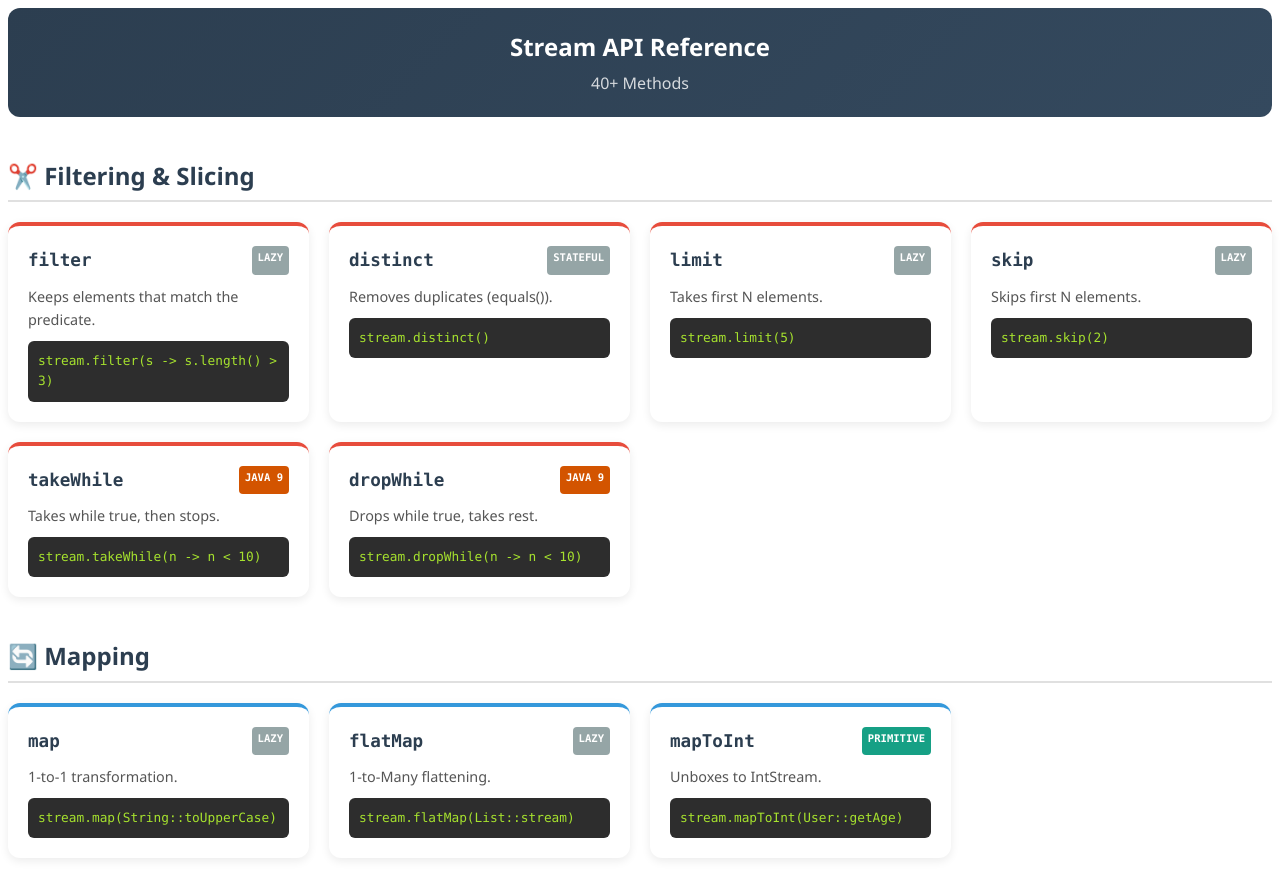
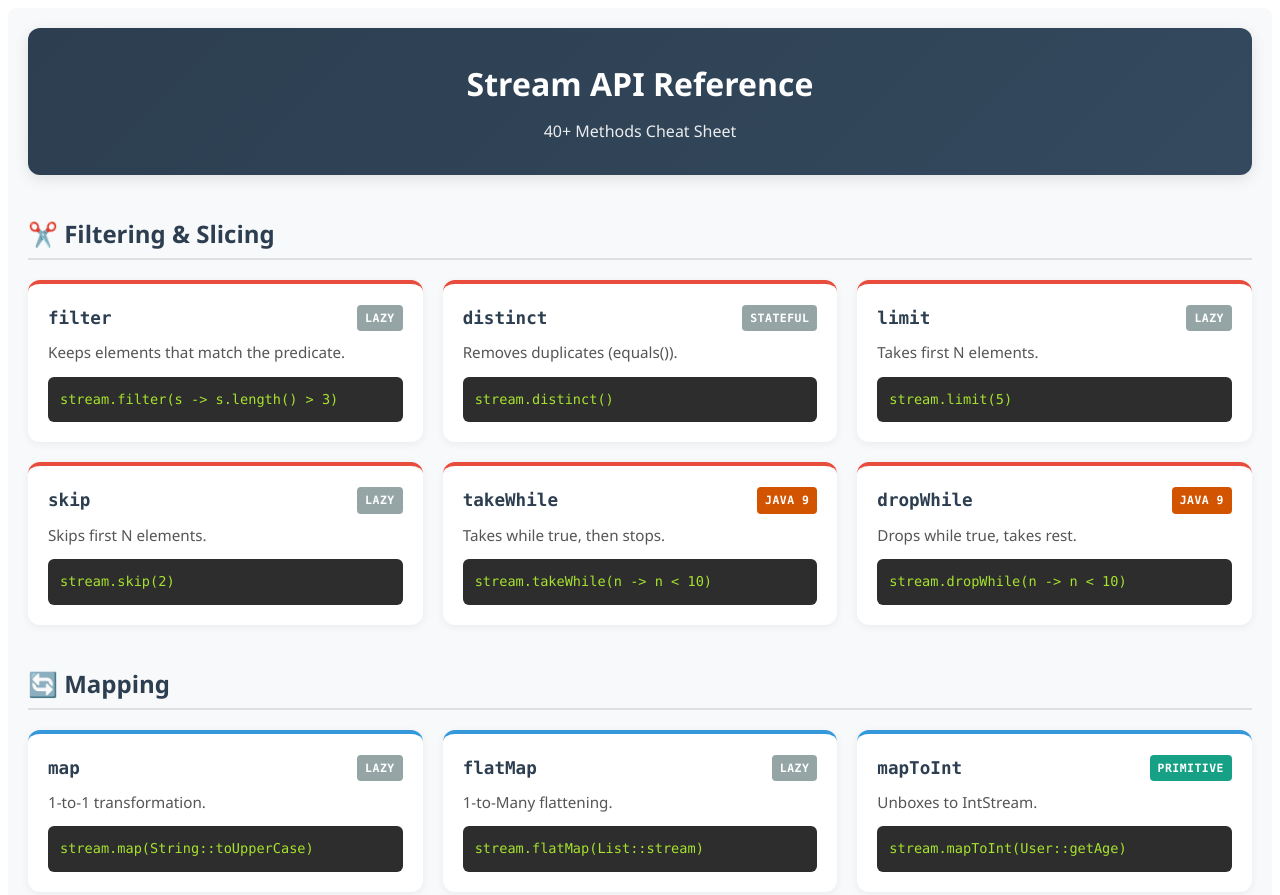
Before and after one commit to cjvprasad/java-topics, a plain HTML site: page streams.html in a window 1280 px wide. Shown: the top 895 px of the page. Drawn offline with Linux system fonts and the light colour scheme.

Commit message:
Refactor styles in streams.html for better UI
Updated styles for improved aesthetics and readability.

```diff
--- a/streams.html
+++ b/streams.html
@@ -3,13 +3,20 @@
 <head>
     <meta charset="UTF-8">
     <title>Complete Java Stream API Guide</title>
+</head>
+<body>
+
+<div class="stream-container">
     <style>
-        /* --- SCOPED STYLES (Use specific names to avoid breaking index.html) --- */
+        /* --- SCOPED STYLES ---
+           Placed inside container to ensure they load correctly
+           when injected via innerHTML
+        */
 
         :root {
             --s-primary: #2c3e50;
             --s-accent: #3498db;
-            --s-bg: #fff;
+            --s-bg: #f8f9fa; /* Light grey background for contrast */
             --s-card-bg: #fff;
             --s-code-bg: #2d2d2d;
             --s-radius: 12px;
@@ -21,17 +28,21 @@
             margin: 0 auto;
             color: #333;
             line-height: 1.6;
-            font-family: 'Segoe UI', sans-serif;
+            font-family: 'Segoe UI', Tahoma, Geneva, Verdana, sans-serif;
+            background-color: var(--s-bg); /* Ensure contrast against white parent */
+            padding: 20px; /* Add internal spacing */
+            border-radius: 8px;
         }
 
-        /* 2. Scoped Header (Does not affect main app header) */
+        /* 2. Scoped Header */
         .stream-header {
             text-align: center;
             margin-bottom: 30px;
-            padding: 20px;
+            padding: 30px;
             background: linear-gradient(135deg, var(--s-primary), #34495e);
             color: white;
             border-radius: var(--s-radius);
+            box-shadow: 0 4px 15px rgba(0,0,0,0.1);
         }
 
         /* 3. Section Titles */
@@ -44,7 +55,7 @@
             font-size: 1.5em;
             border-bottom: 2px solid #e0e0e0;
             padding-bottom: 5px;
-            font-weight: bold;
+            font-weight: 700;
         }
 
         /* 4. Grid System */
@@ -59,11 +70,14 @@
             background: var(--s-card-bg);
             border-radius: var(--s-radius);
             padding: 20px;
-            box-shadow: 0 3px 10px rgba(0,0,0,0.08);
+            box-shadow: 0 2px 8px rgba(0,0,0,0.06);
             border-top: 4px solid #ccc;
-            transition: transform 0.2s;
+            transition: transform 0.2s, box-shadow 0.2s;
         }
-        .stream-card:hover { transform: translateY(-3px); }
+        .stream-card:hover {
+            transform: translateY(-3px);
+            box-shadow: 0 8px 16px rgba(0,0,0,0.1);
+        }
 
         /* Card Colors */
         .stream-card.filtering { border-top-color: #e74c3c; }
@@ -82,14 +96,18 @@
             font-family: 'Consolas', monospace;
             display: flex;
             justify-content: space-between;
+            align-items: center;
+            margin-bottom: 8px;
         }
 
         .stream-badge {
-            font-size: 0.6em;
-            padding: 3px 6px;
+            font-size: 0.65em;
+            padding: 4px 8px;
             border-radius: 4px;
             color: white;
             text-transform: uppercase;
+            font-weight: 600;
+            letter-spacing: 0.5px;
         }
         .bg-lazy { background-color: #95a5a6; }
         .bg-eager { background-color: #2c3e50; }
@@ -97,25 +115,23 @@
         .bg-primitive { background-color: #16a085; }
         .bg-debug { background-color: #f1c40f; color: black; }
 
-        .stream-desc { font-size: 0.9em; margin: 10px 0; color: #555; }
+        .stream-desc { font-size: 0.95em; margin: 0 0 12px 0; color: #555; }
 
         .stream-code {
             font-family: 'Consolas', monospace;
             background-color: var(--s-code-bg);
             color: #a6e22e;
-            padding: 10px;
+            padding: 12px;
             border-radius: 6px;
             overflow-x: auto;
-            font-size: 0.8em;
+            font-size: 0.85em;
+            white-space: pre-wrap;
         }
     </style>
-</head>
-<body>
 
-<div class="stream-container">
     <div class="stream-header">
-        <h2 style="margin:0">Stream API Reference</h2>
-        <p style="margin:5px 0 0 0; opacity:0.8">40+ Methods</p>
+        <h2 style="margin:0; font-size: 2em;">Stream API Reference</h2>
+        <p style="margin:10px 0 0 0; opacity:0.9">40+ Methods Cheat Sheet</p>
     </div>
 
     <!-- 1. FILTERING -->
```
